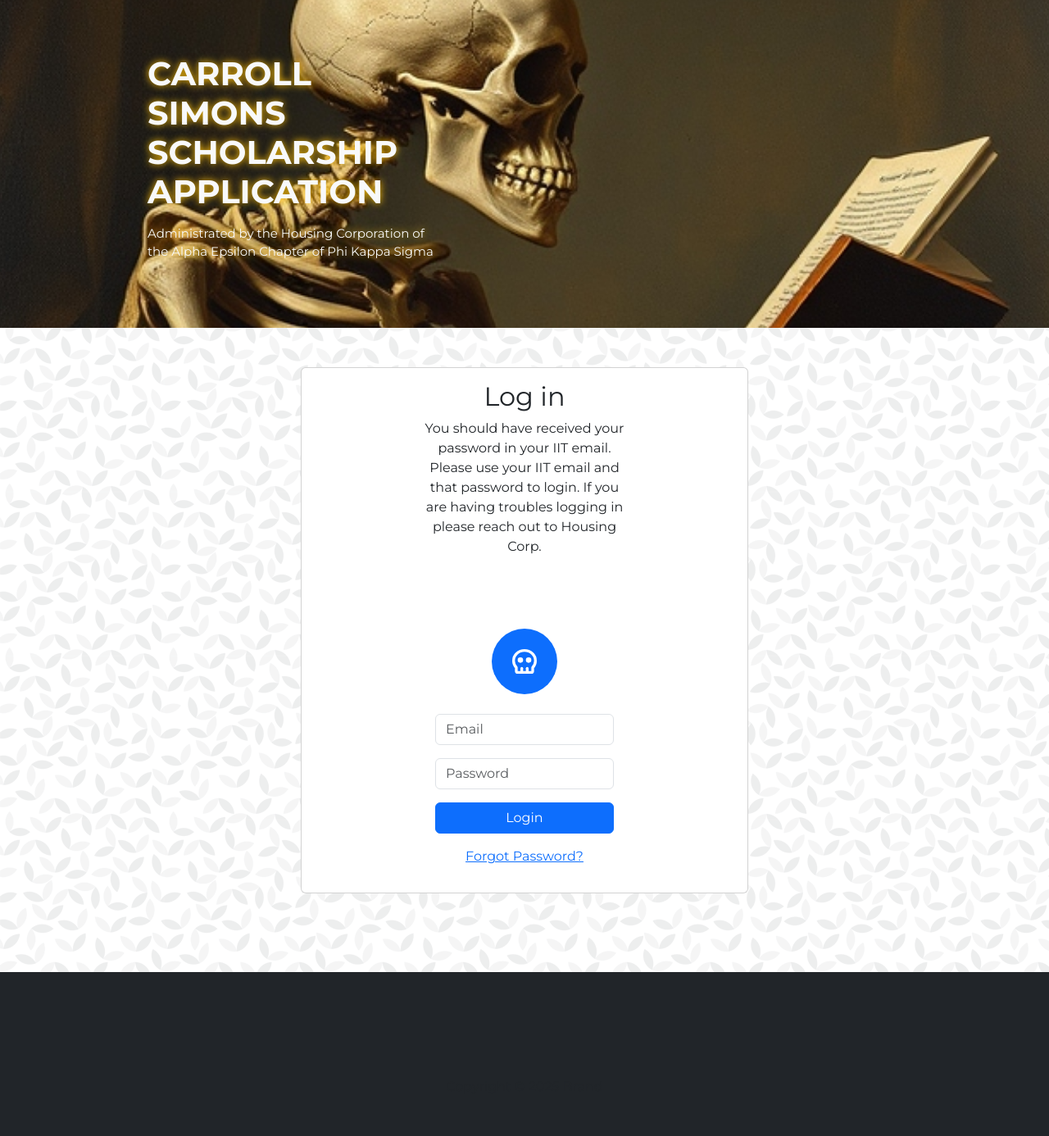
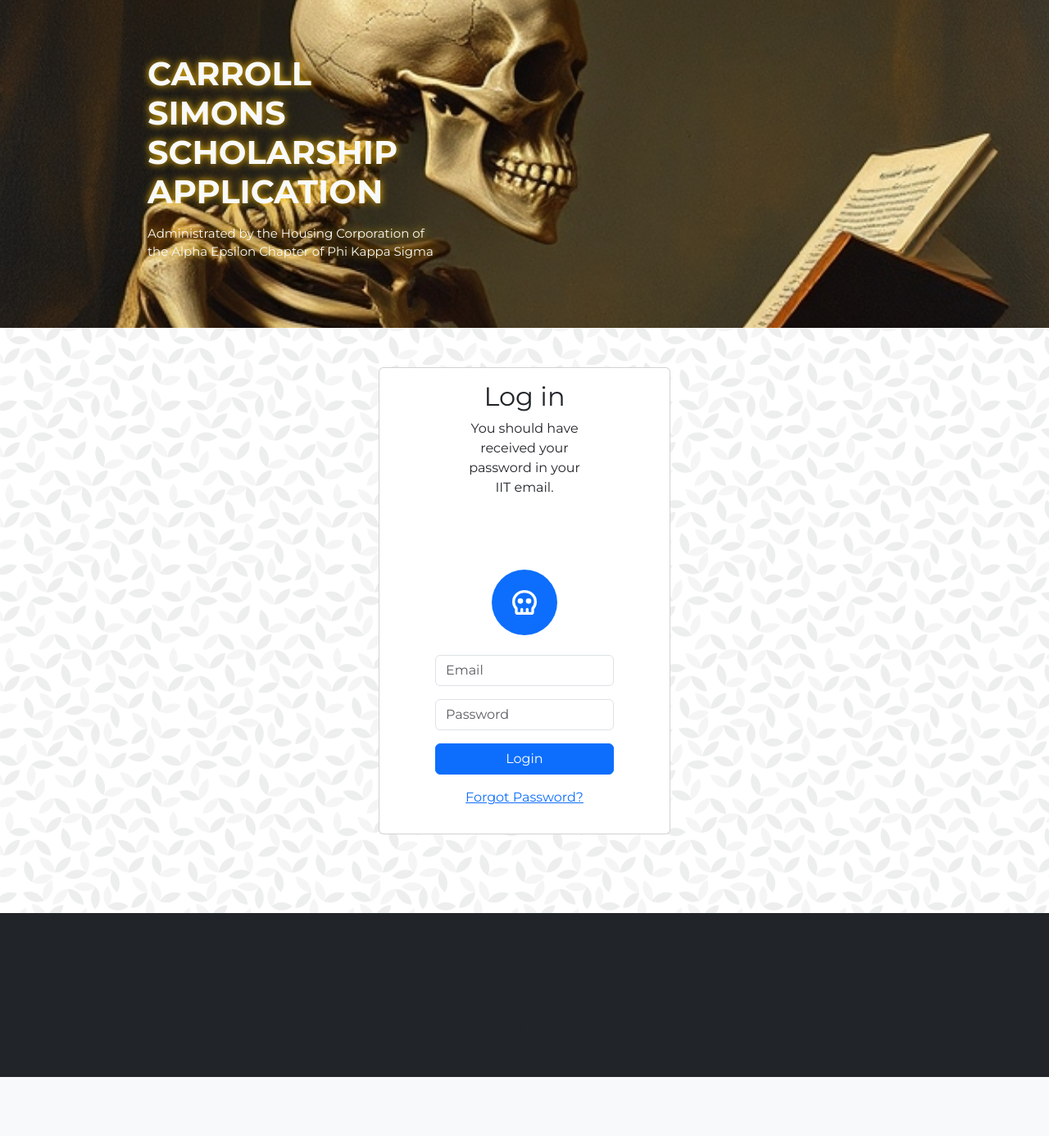
Before and after one commit to bschultz99/cks, a Flask app: page / in a window 1280 px wide. Shown: the whole page at 82% size. After the commit the page ends 1314 px from the top, so only its background shows below. Run offline with Flask 3, Linux system fonts and the light colour scheme; some libraries are stand-ins or nearby versions.

Commit message:
Update index.html

```diff
--- a/templates/index.html
+++ b/templates/index.html
@@ -32,13 +32,13 @@
         <section class="position-relative py-4 py-xl-5">
             <div class="container">
                 <div class="row d-flex justify-content-center">
-                    <div class="col-md-8 col-xl-6">
+                    <div class="col-md-6 col-xl-4">
                         <div class="card mb-5">
                             <div class="card-body d-flex flex-column align-items-center">
                                 <div class="row mb-5">
                                     <div class="col-md-8 col-xl-6 text-center mx-auto">
                                         <h2>Log in</h2>
-                                        <p class="w-lg-50">You should have received your password in your IIT email. Please use your IIT email and that password to login. If you are having troubles logging in please reach out to Housing Corp.</p>
+                                        <p class="w-lg-50">You should have received your password in your IIT email.</p>
                                     </div>
                                 </div>
                                 <div class="bs-icon-xl bs-icon-circle bs-icon-primary bs-icon my-4"><svg xmlns="http://www.w3.org/2000/svg" width="1em" height="1em" viewBox="0 0 24 24" stroke-width="2" stroke="currentColor" fill="none" stroke-linecap="round" stroke-linejoin="round" class="icon icon-tabler icon-tabler-skull">
```
